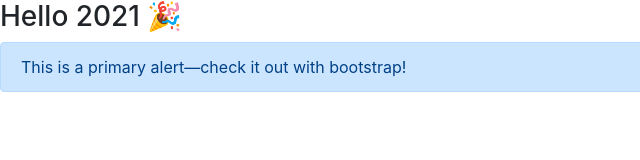
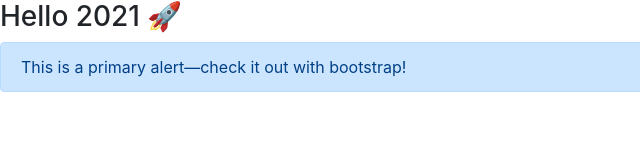
Before and after one commit to ProRasel/New2021, a plain HTML site: page index.html in a window 1280 px wide. Shown: the full height of the page, 0-640 px from the left. Drawn offline with Linux system fonts and the light colour scheme.

Commit message:
publishing awesome pages 1612077493245

```diff
--- a/index.html
+++ b/index.html
@@ -16,7 +16,7 @@
 </head>
 <body>
 <div id="app">
-    <h3>Hello 2021 🎉 </h3>
+    <h3>Hello 2021 🚀</h3>
 
     <div class="alert alert-primary" role="alert">
         This is a primary alert—check it out with bootstrap!
```
